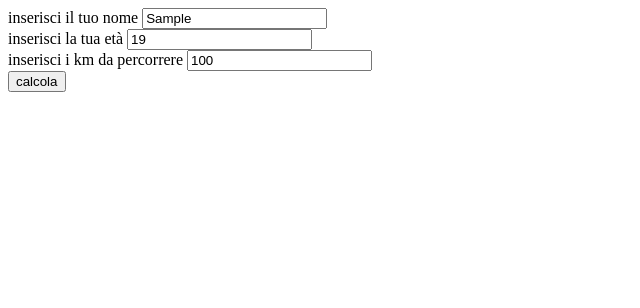
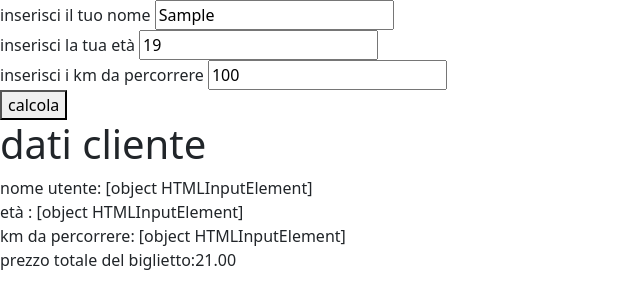
Before and after one commit to Mario-Marchio/js-biglietto-treno-form, a plain HTML site: page index.html in a window 1280 px wide. Both pictures are taken after typing "Sample" into the empty fields and a click on the button "calcola". Shown: the whole page, without its empty margins (0-640 px from the left). Drawn offline with nearby package versions, Linux system fonts and the light colour scheme.

Commit message:
almost finished milestone 2

```diff
--- a/index.html
+++ b/index.html
@@ -4,6 +4,7 @@
     <meta charset="UTF-8">
     <meta http-equiv="X-UA-Compatible" content="IE=edge">
     <meta name="viewport" content="width=device-width, initial-scale=1.0">
+    <link rel="stylesheet" href="https://cdn.jsdelivr.net/npm/bootstrap@5.2.3/dist/css/bootstrap.min.css">
     <title>Document</title>
 </head>
 <body>
@@ -20,6 +21,15 @@
         <input id="km" type="number" step="1" value="100">
     </div>
     <button id="button">calcola</button>
+    <div>
+        <h1>dati cliente</h1>
+        <div>
+            <div>nome utente: <span id="p-name"></span> </div>
+            <div >età : <span id="p-age"></span> </div>
+            <div >km da percorrere: <span id="p-km"></span> </div>
+            <div>prezzo totale del biglietto:<span id="p-final-price"></span> </div>
+        </div>
+    </div>
 
     <script src="js/script.js"></script>
 </body>
--- a/js/script.js
+++ b/js/script.js
@@ -2,13 +2,13 @@ console.log(`JS OK`);
 
 // recupero placeholder dal dom
 const button = document.getElementById(`button`);
-console.log(button);
-const nameInput = document.getElementById(`nome`);
-console.log(name);
+const nameInput = document.getElementById(`name`);
 const ageInput = document.getElementById(`age`);
-console.log(age);
 const kmInput = document.getElementById(`km`);
-console.log(km);
+const pName = document.getElementById(`p-name`);
+const pAge = document.getElementById(`p-age`);
+const pKm = document.getElementById(`p-km`);
+const pRealPrice = document.getElementById(`p-final-price`);
 
 button.addEventListener(`click`, function () {
 
@@ -43,6 +43,10 @@ button.addEventListener(`click`, function () {
         console.log(realPrice);
     }
 
+    pName.innerText = nameInput;
+    pAge.innerText = ageInput;
+    pKm.innerText = kmInput;
+    pRealPrice.innerText = realPrice;
 
 });
 
```
